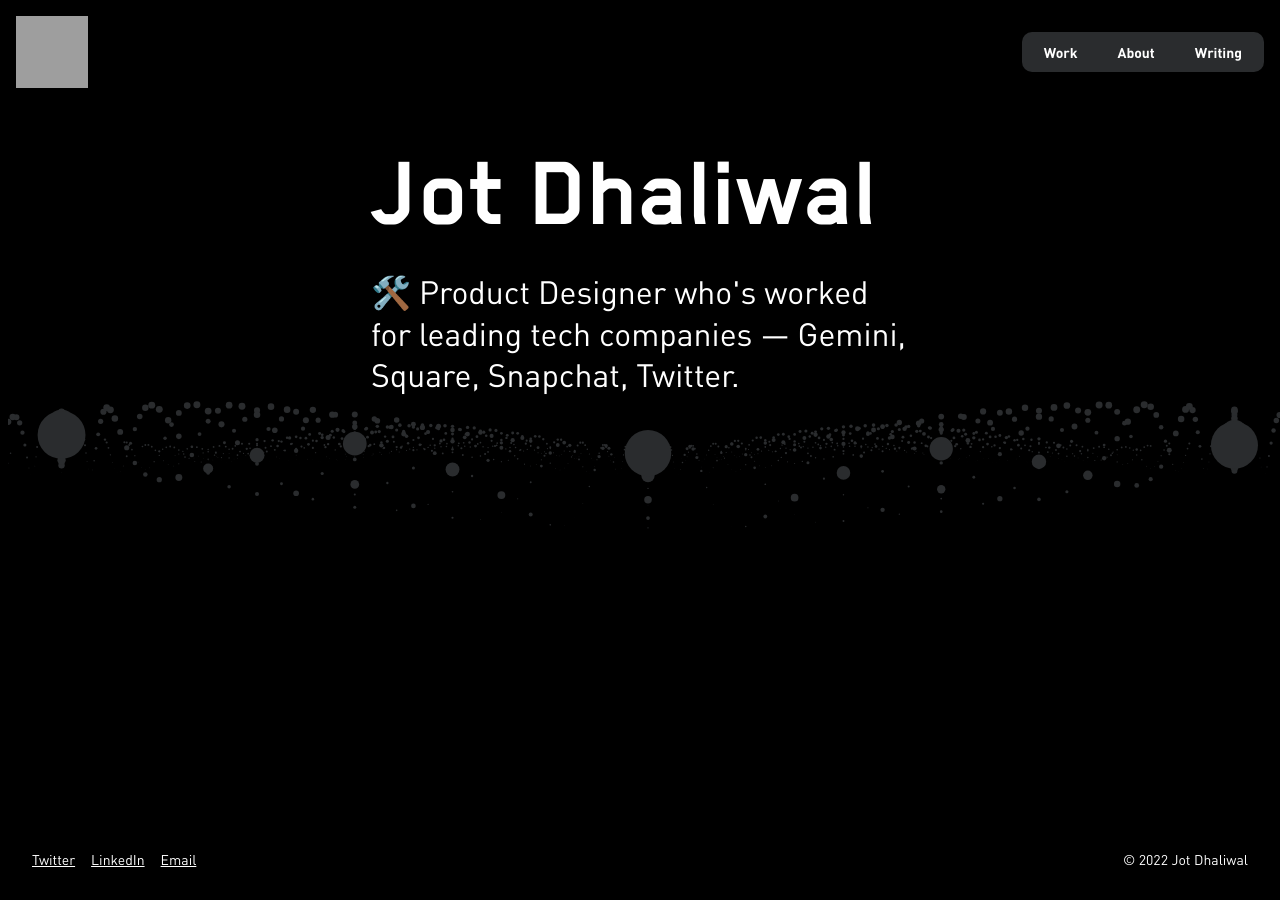
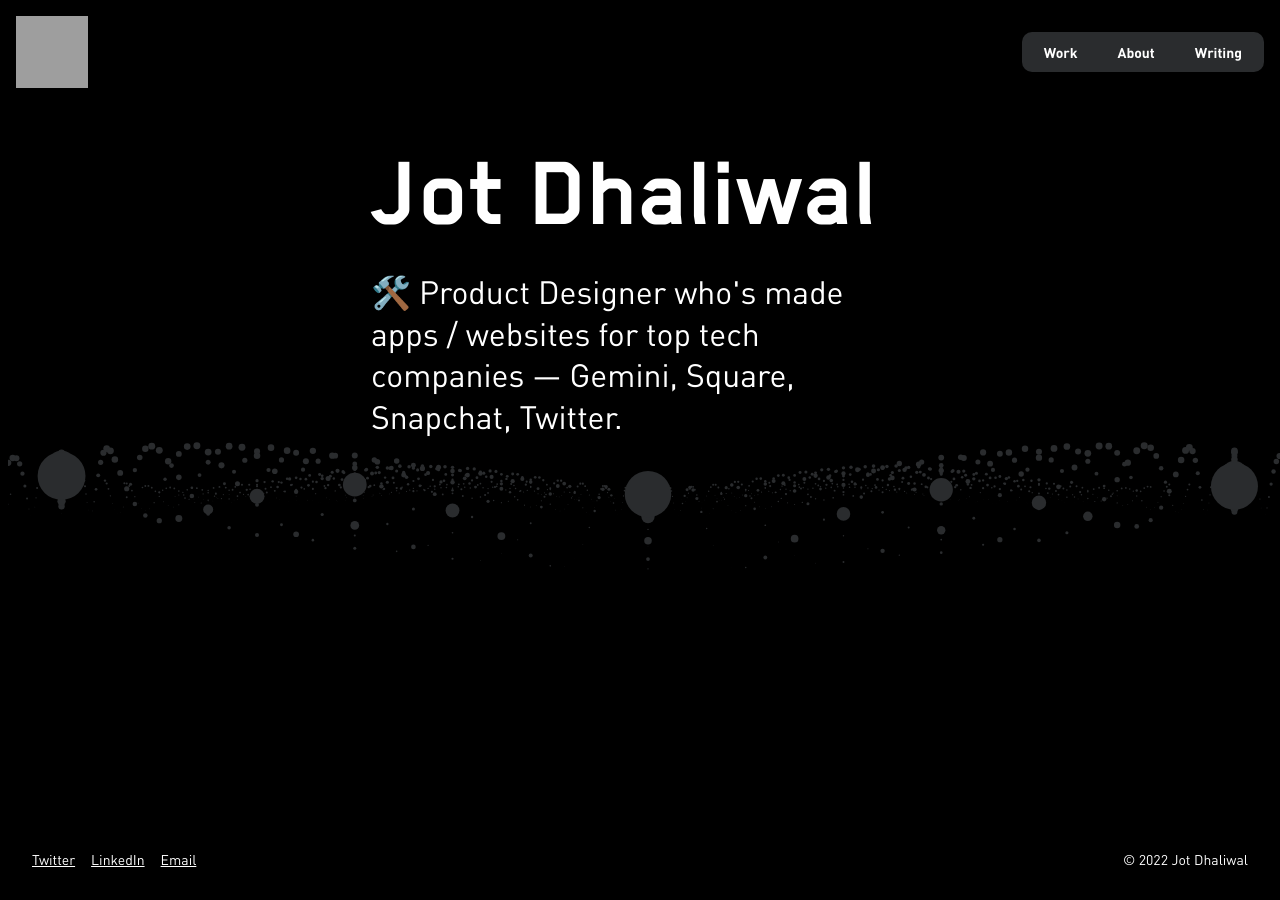
Before and after one commit to jotd/jotd-portfolio, a Jekyll site: the page index.html, which Jekyll copies as it is, in a window 1280 px wide and 900 px high. Built offline with Jekyll 4.4.1, drawn with Linux system fonts in a browser that asks for light colours; grey boxes are pictures that could not be loaded.

Commit message:
Update index.html

```diff
--- a/index.html
+++ b/index.html
@@ -40,7 +40,7 @@
     <div class="content-home">
       <h1 class="header-home">Jot Dhaliwal</h1>
       <p class="tagline-home">
-       🛠️ Product Designer who's worked for leading tech companies — Gemini, Square, Snapchat, Twitter.
+       🛠️ Product Designer who's made apps / websites for top tech companies — Gemini, Square, Snapchat, Twitter.
        <!-- <a href="mailto:info@jotd.me?subject=Inquiry%20from%20website"> <p class="tag"><span class="tag-text">Lets Chat</span></p> </a>  -->
       </p>
     </div>
```
